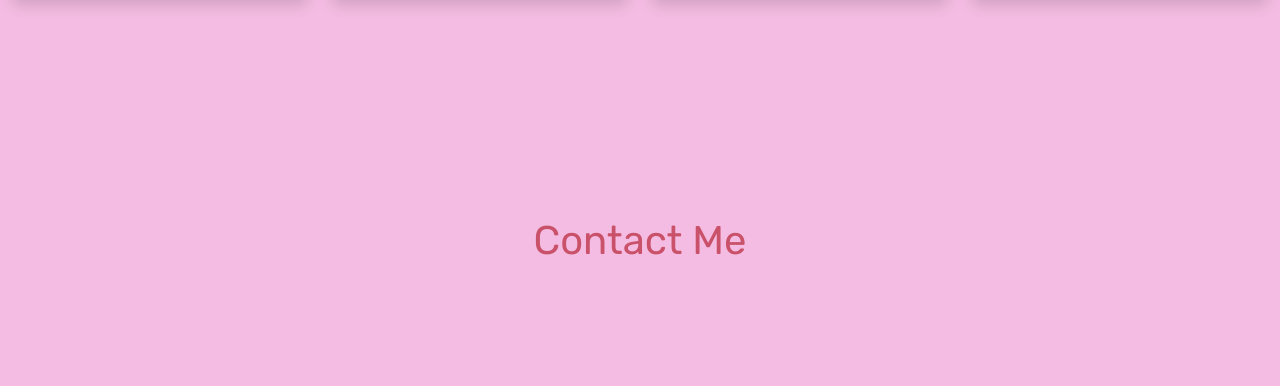
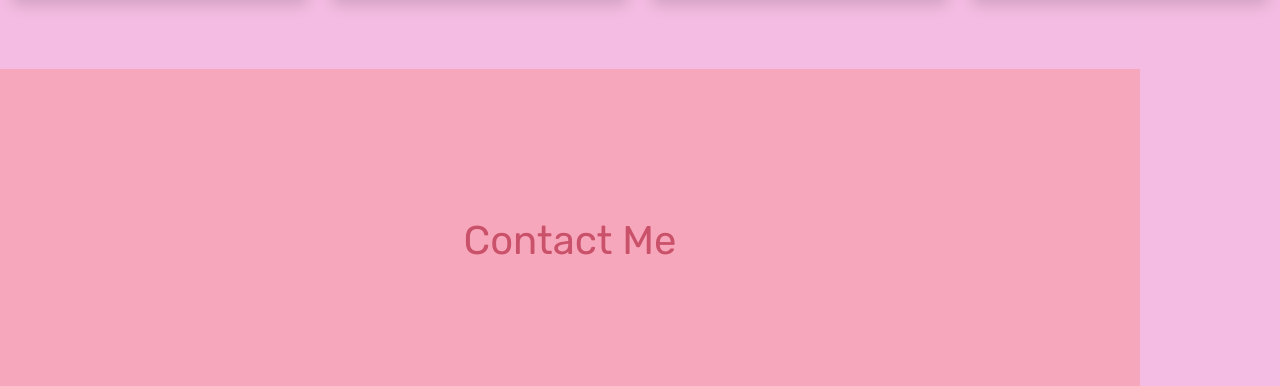
Before and after one commit to Corianne1172/Portfolio-Website, a website: page index.html in a window 1280 px wide. Shown: the part 2440-2826 px from the top of the page. Drawn offline with nearby package versions, Linux system fonts and the light colour scheme.

Commit message:
attempting to separate contact and skills section?

```diff
--- a/style.css
+++ b/style.css
@@ -1,4 +1,3 @@
-/* You can add custom CSS and extend Boostrap styles in this file. Remember, Bootstrap is just CSS at the end of the day! */
 body {
   background-color: #f4bce2;
   width: 100%;
@@ -131,6 +130,14 @@ p {
   margin-bottom: 20px;
 }
 
+#contact-section{
+  background-color: #f7a7bb;
+  color: #911427;
+  height: 100vh;
+  padding: clamp(2rem, 10vw, 5rem);
+  margin: 0;
+}
+
 #contact-section h2 {
   color: #c95169;
   font-size: 2.5rem;
```
